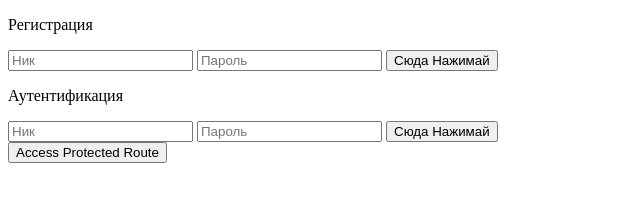
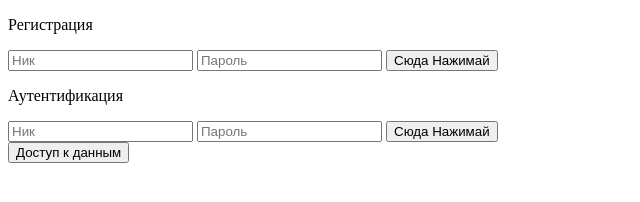
Before and after one commit to californiabrazy/PRAKTIKA_FB, a plain HTML site: page front/index.html in a window 1280 px wide. Shown: the full height of the page, 0-640 px from the left. Drawn offline with Linux system fonts and the light colour scheme.

Commit message:
jobs not done 😭

```diff
--- a/front/index.html
+++ b/front/index.html
@@ -23,7 +23,7 @@
                 <button type="submit" id="loginButton">Сюда Нажимай</button>
             </form>
         </div>
-        <button id="protectedButton">Access Protected Route</button>
+        <button id="protectedButton">Доступ к данным</button>
         <div id="result"></div>
 
         <script>
@@ -72,6 +72,10 @@
 
             document.getElementById('protectedButton').addEventListener('click', async () => {
                 const token = localStorage.getItem('token');
+                // if (!token) {
+                //     resultDiv.textContent = 'Токен не выдан';
+                //     return;
+                // }
 
                 const response = await fetch('/protected', {
                     method: 'GET',
```
Also changed, not shown: README.md.
